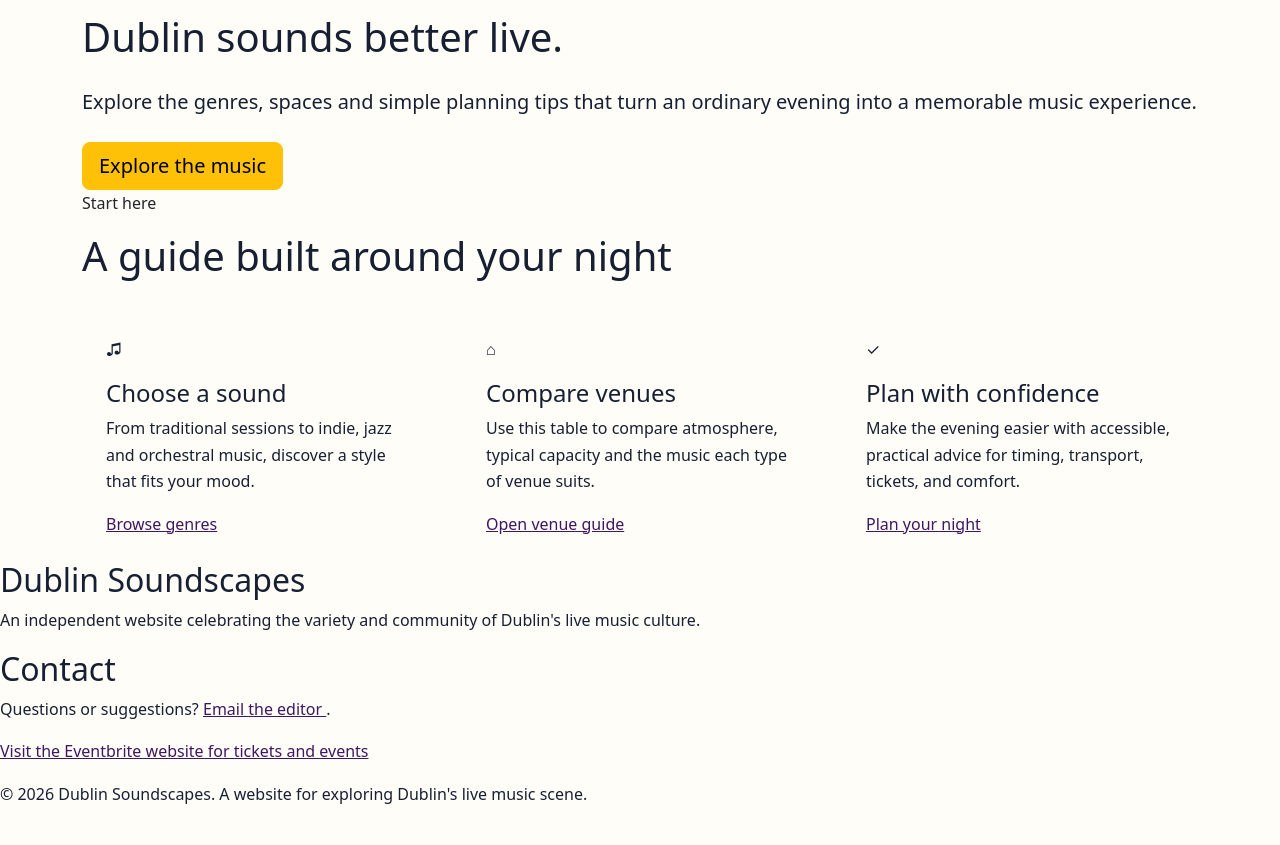
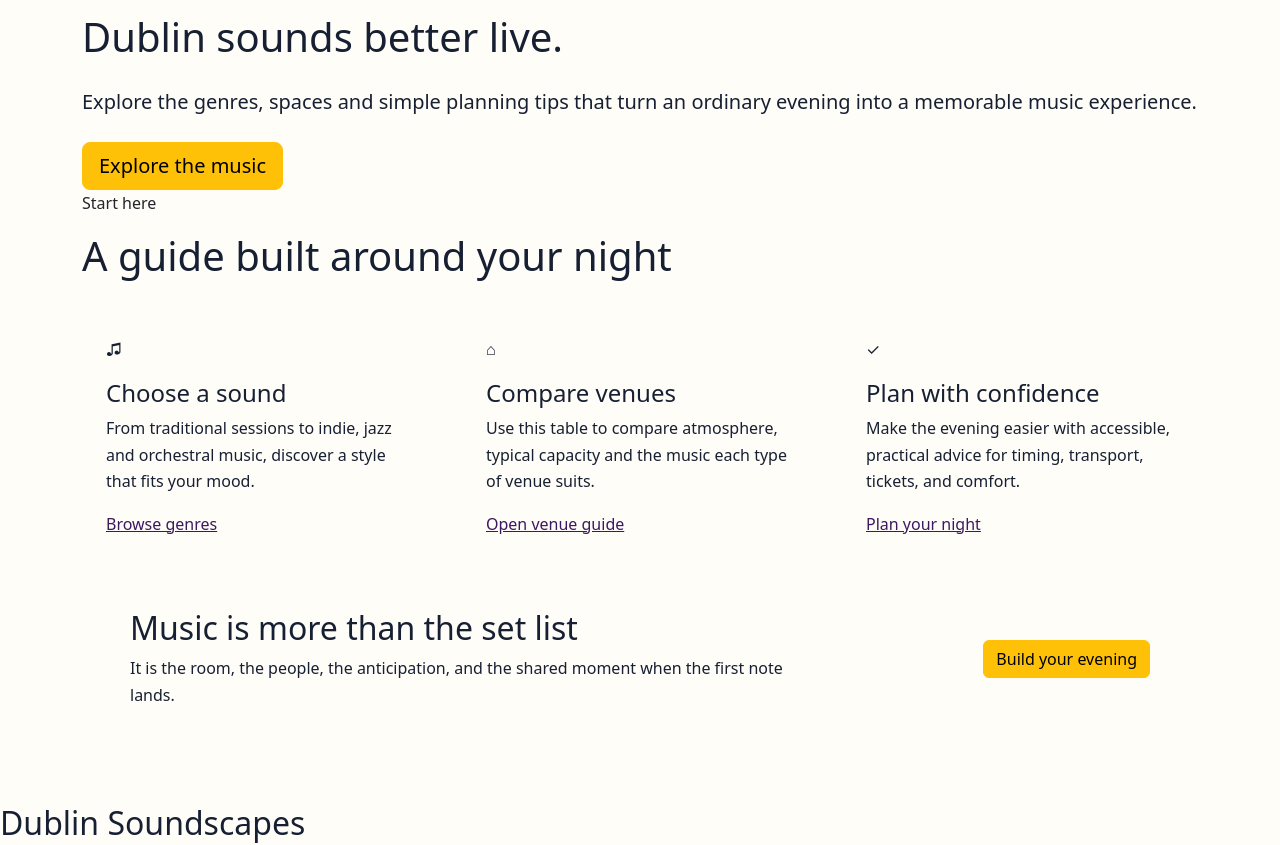
Before and after one commit to Kiki-Peart/Soundscapes_website, a plain HTML site: page index.html in a window 1280 px wide. Shown: the part 118-963 px from the top of the page. Before the commit the page ends 941 px from the top, so only its background shows below. Drawn offline with nearby package versions, Linux system fonts and the light colour scheme.

Commit message:
Add call to action section and bootstrap styling

```diff
--- a/index.html
+++ b/index.html
@@ -173,7 +173,38 @@
 
             </div>
 
-</section>
+        </section>
+
+
+<!-- Call to Action Section -->
+<section class="pb-5">
+            <div class="container">
+                <div class="cta-panel p-4 p-md-5">
+
+                    <div class="row align-items-center g-3">
+
+                        <div class="col-lg-8">
+                            <h2>Music is more than the set list</h2>
+
+                            <p class="mb-lg-0">
+                                It is the room, the people, the anticipation, and the shared
+                                moment when the first note lands.
+                            </p>
+                        </div>
+
+                        <div class="col-lg-4 text-lg-end">
+                            <a class="btn btn-warning" href="planning.html">
+                                Build your evening
+                            </a>
+                        </div>
+
+                    </div>
+
+                </div>
+            </div>
+        </section>
+
+     </main>
 
 <footer class="site-footer">
 
@@ -207,7 +238,7 @@
 
 </footer>
 </section>
-    </main>
+
 
 <script
     src="https://cdn.jsdelivr.net/npm/bootstrap@5.3.8/dist/js/bootstrap.bundle.min.js"
```
